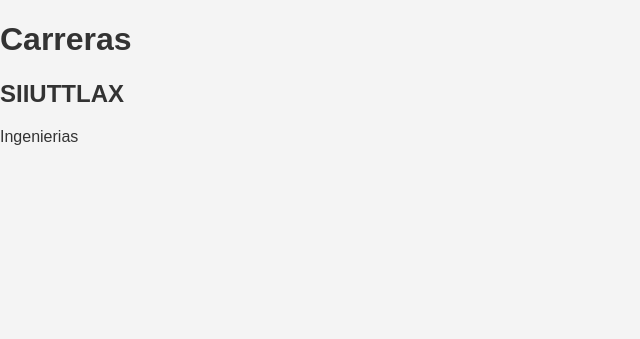
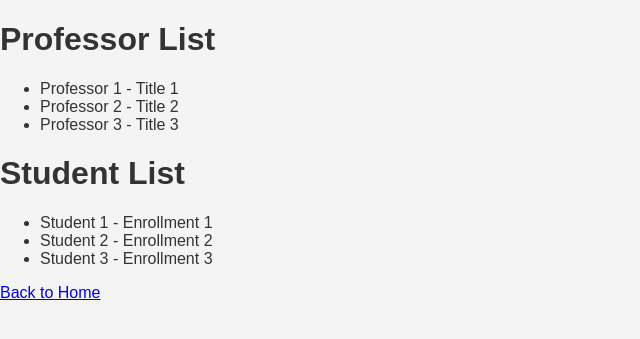
Before and after one commit to UHG27/SIIUTTLAX, a Django app: template siiuttlax/templates/academy/academy.html in a window 1280 px wide. Shown: the top 339 px of the page, without its empty margins (0-640 px from the left). Run offline with Django 3.2, Linux system fonts and the light colour scheme; the template is opened without the code that fills it, so the values that code supplies are empty.

Commit message:
actualizacion academy

```diff
--- a/siiuttlax/siiuttlax/urls.py
+++ b/siiuttlax/siiuttlax/urls.py
@@ -19,7 +19,6 @@ from django.urls import path, include
 
 urlpatterns = [
     path('', include('apps.home.urls')),
-    path('home/', include('apps.home.urls')),
     path('admin/', admin.site.urls),
     path('accounts/', include('django.contrib.auth.urls')),
     path('academy/', include('apps.academy.urls')),
--- a/siiuttlax/templates/academy/academy.html
+++ b/siiuttlax/templates/academy/academy.html
@@ -1,9 +1,30 @@
 {% extends 'base.html' %}
 
-{% block title %}Career{% endblock %}
+{% block title %}Academy{% endblock %}
 
 {% block content %}
-<h1>Carreras</h1>
-<h2>SIIUTTLAX</h2>
-<p>Ingenierias</p>
+<html lang="en">
+<head>
+    <meta charset="UTF-8">
+    <title>Academy</title>
+    {% load static %}
+    <link rel="stylesheet" href="{% static 'css/styles.css' %}">
+</head>
+<body>
+    <h1>Professor List</h1>
+    <ul>
+        <li>Professor 1 - Title 1</li>
+        <li>Professor 2 - Title 2</li>
+        <li>Professor 3 - Title 3</li>
+    </ul>
+    <h1>Student List</h1>
+    <ul>
+        <li>Student 1 - Enrollment 1</li>
+        <li>Student 2 - Enrollment 2</li>
+        <li>Student 3 - Enrollment 3</li>
+    </ul>
+
+    <a href="{% url 'home:home'%}">Back to Home</a>
+</body>
+</html>
 {% endblock %}
```
